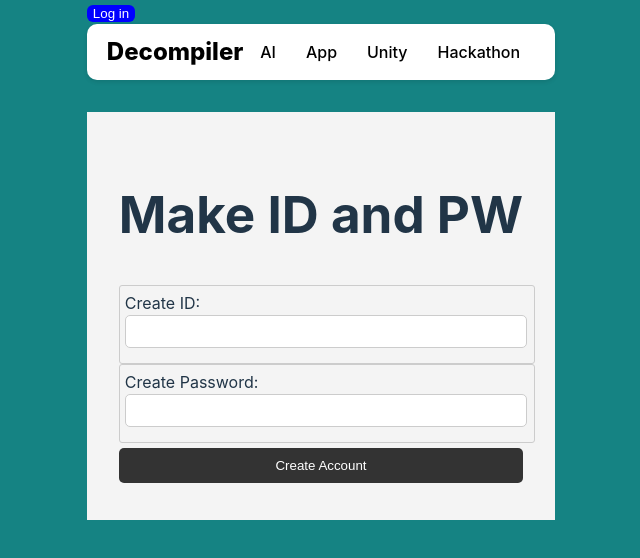
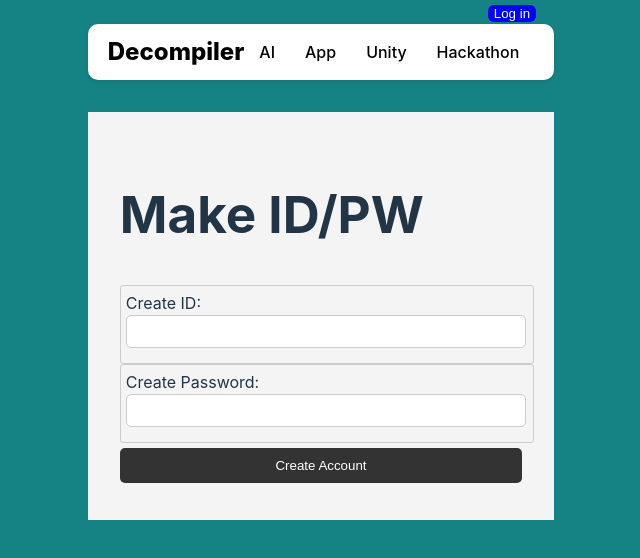
Before and after one commit to choisol0729/CSE316_Project, a React (Vite) app: page /signUpPage in a window 1280 px wide. Shown: the top 558 px of the page, without its empty margins (319-959 px from the left). Built offline with nearby package versions, Linux system fonts and the light colour scheme.

Commit message:
Login button goes to top right side

```diff
--- a/src/component/Header/Header.css
+++ b/src/component/Header/Header.css
@@ -59,3 +59,8 @@
 .li a:hover {
     color: #007bff;
 }
+
+.signup-container{
+    display: flex;
+    margin-left: 400px;
+}
--- a/src/component/Header/Header.tsx
+++ b/src/component/Header/Header.tsx
@@ -5,10 +5,14 @@ import './Header.css';
 export default function Header() {
     return (
         <>
-        <SignUp />
+        <div className="signup-container">
+            <SignUp />
+        </div>
+
+
         <header id="header">
             <div className="wrapper">
-                {/* 메인 페이지로 이동하는 로고 */}
+
                 <div className="logo">
                     <Link to="/">
                         <i className="fas fa-kiss-wink-heart"></i>Decompiler
--- a/src/component/page/SignUpPage.tsx
+++ b/src/component/page/SignUpPage.tsx
@@ -68,7 +68,7 @@ export default function SignUpPage() {
             <Header />
             <section className="container">
             <form id="my-form" onSubmit={handleSubmit}>
-                <h1>Make ID and PW</h1>
+                <h1>Make ID/PW</h1>
                 <div className="form-input">
                     <label htmlFor="id">Create ID:</label>
                     <input id="name" type="text" required value={id} onChange={idUpdate} />
```
